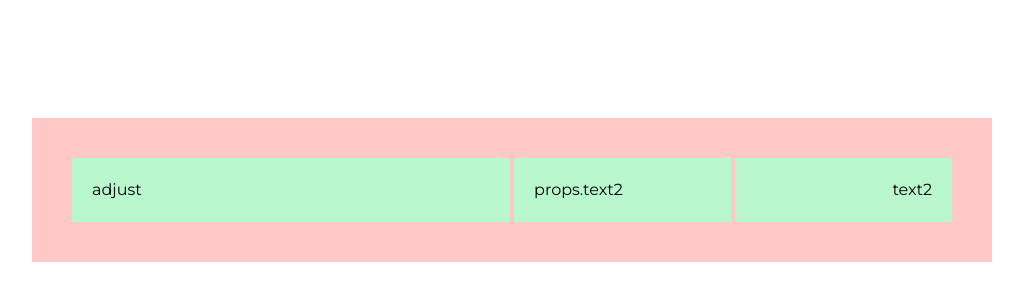
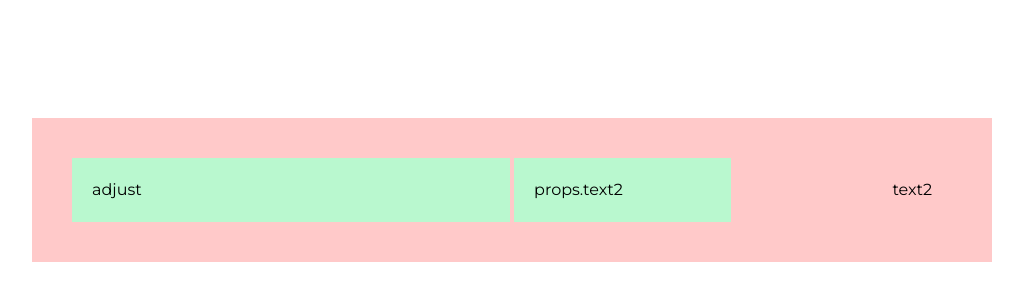
Before and after one commit to acm-ucr/mock-trial-website, a Next.js app: page / in a window 1280 px wide. Shown: the part 210-510 px from the top of the page, without its empty margins (128-1151 px from the left). Built offline with nearby package versions, Linux system fonts and the light colour scheme.

Commit message:
removed color

```diff
--- a/src/components/Example.tsx
+++ b/src/components/Example.tsx
@@ -4,7 +4,7 @@ const Example = (props: { text1: string; text2: string; text3: string }) => {
       <div className="w-1/2 bg-green-200 p-5 text-left">{props.text1}</div>
       <div className="flex w-1/2 flex-row gap-1">
         <div className="w-full bg-green-200 p-5 text-left">props.text2</div>
-        <div className="w-full bg-green-200 p-5 text-right">{props.text2}</div>
+        <div className="w-full p-5 text-right">{props.text2}</div>
       </div>
       {/* Hint: Add another box/div here similarly to line 4 */}
     </div>
```
Also changed, not shown: 1 other file (tests, documents, lock files or other folders).
